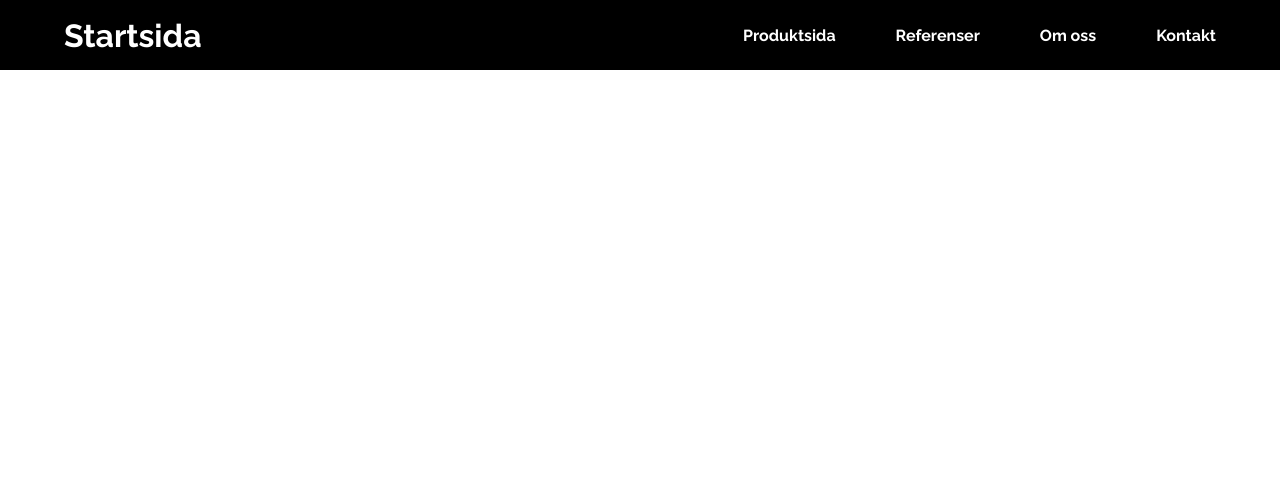
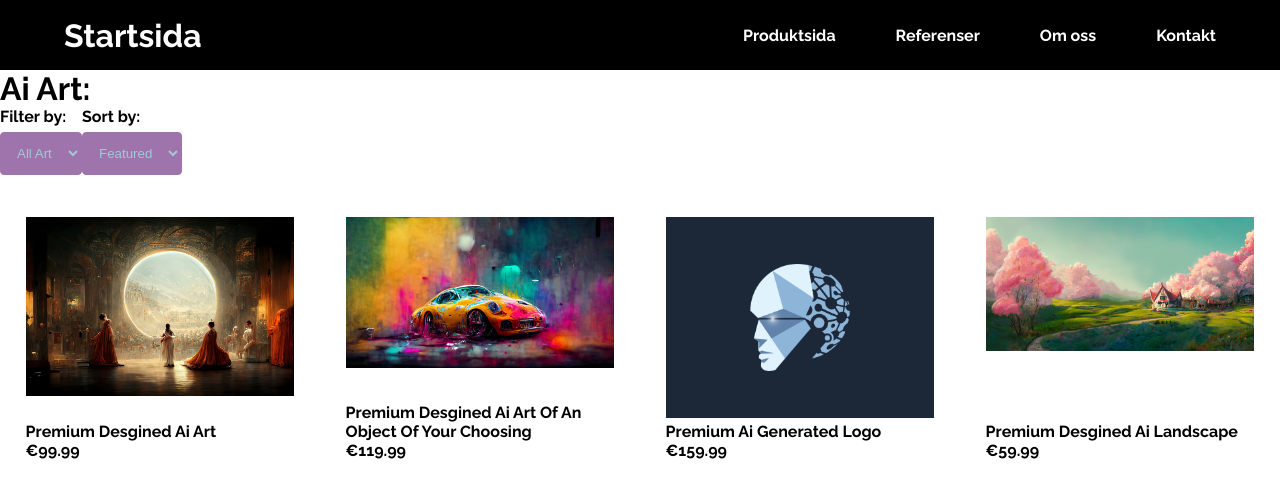
Before and after one commit to SebastianIvanoff/Projektarbete, a plain HTML site: page Projektarbete/product.html in a window 1280 px wide. Drawn offline with Linux system fonts and the light colour scheme.

Commit message:
Produkt sidan postioner

```diff
--- /dev/null
+++ b/Projektarbete/_product.scss
@@ -0,0 +1,63 @@
+//Flex postionings
+
+@media (max-width: 920px) {
+    .product-card {
+        flex: 1 21%;
+    }
+}
+
+@media (max-width: 600px) {
+    .product-card {
+        flex: 1 46%;
+    }
+}
+
+@media (max-width: 480px) {
+    .product-filter {
+        flex-direction: column;
+    }
+    .sort {
+        align-self: flex-start;
+    }
+}
+
+.product-h2, .product-h3 {
+    font-size: 1rem;
+}
+.product-filter {
+    display: flex;
+    h1 {
+        flex-grow: 1;
+        width: 100%;
+    }
+    .sort {
+        display: flex;
+
+        .collection-sort {
+            display: flex;
+            flex-direction: column;
+        }
+    }
+}
+
+.products {
+    display: flex;
+    flex-wrap: wrap;
+    .product-card {
+        padding: 2%;
+        flex-grow: 1;
+        flex-basis: 16%;
+        flex-direction: column;
+
+        .product-info {
+            margin-top: auto;
+        }
+
+        display: flex;
+        .product-image img {
+            max-width: 100%;
+        }
+    }
+}
+
+//styling for the product page
--- a/Projektarbete/product.html
+++ b/Projektarbete/product.html
@@ -43,6 +43,74 @@
       </div>
     </header>
 
+    <h1>Ai Art:</h1>
+
+    <nav class="product-filter">
+
+      <div class="sort">
+
+        <div class="collection-sort">
+          <label>Filter by:</label>
+          <select>
+            <option value="/">All Art</option>
+          </select>
+        </div>
+
+        <div class="collection-sort">
+          <label>Sort by:</label>
+          <select>
+            <option value="/">Featured</option>
+          </select>
+        </div>
+
+      </div>
+
+    </nav>
+
+    <section class="products">
+
+      <div class="product-card">
+        <div class="product-image">
+          <img class="product-1" src="img/ai-art-1.jpg" alt="picture of Ai art">
+        </div>
+        <div class="product-info">
+          <h2 class="product-h2">Premium Desgined Ai Art</h2>
+          <h3 class="product-h3">€99.99</h3>
+        </div>
+      </div>
+
+      <div class="product-card">
+        <div class="product-image">
+          <img class="product-2" src="img/ai-art-2.jpg" alt="picture of Ai generated car">
+        </div>
+        <div class="product-info">
+          <h2 class="product-h2">Premium Desgined Ai Art Of An Object Of Your Choosing</h2>
+          <h3 class="product-h3">€119.99</h3>
+        </div>
+      </div>
+
+      <div class="product-card">
+        <div class="product-image">
+          <img class="product-3" src="img/ai-art-3.jpg" alt="picture of an ai generated logo">
+        </div>
+        <div class="product-info">
+          <h2 class="product-h2">Premium Ai Generated Logo</h2>
+          <h3 class="product-h3">€159.99</h3>
+        </div>
+      </div>
+
+      <div class="product-card">
+        <div class="product-image">
+          <img class="product-4" src="img/ai-art-4.jpg" alt="picture of an ai generated landscape">
+        </div>
+        <div class="product-info">
+          <h2 class="product-h2">Premium Desgined Ai Landscape</h2>
+          <h3 class="product-h3">€59.99</h3>
+        </div>
+      </div>
+
+    </section>
+
     <script src="script.js"></script>
   </body>
 </html>
--- a/Projektarbete/style.scss
+++ b/Projektarbete/style.scss
@@ -1,5 +1,6 @@
 @import './variables';
 @import './contact';
+@import './product';
 
 *{
     padding: 0;
```
Also changed, not shown: Projektarbete/reference.html (+3 -2 lines), Projektarbete/img/ai-art-1.jpg (added), Projektarbete/img/ai-art-2.jpg (added), Projektarbete/img/ai-art-3.jpg (added), Projektarbete/img/ai-art-4.jpg (added), Projektarbete/style.css, 1 other file.
